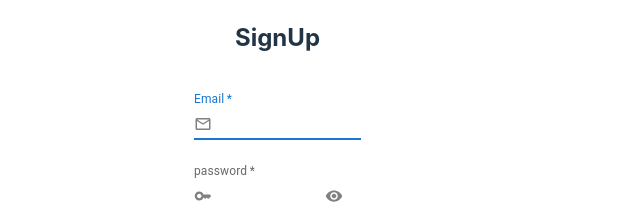
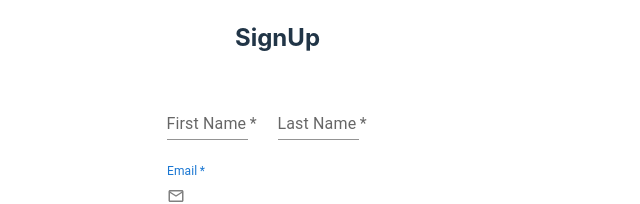
Before and after one commit to PRAVEEN-77491/anythingbuy, a React (Vite) app: page / in a window 1280 px wide. Shown: the top 204 px of the page, without its empty margins (0-640 px from the left). Built offline with nearby package versions, Linux system fonts and the light colour scheme.

Commit message:
changes made

```diff
--- a/src/component/SignUP/SignUp.css
+++ b/src/component/SignUP/SignUp.css
@@ -1,7 +1,7 @@
 .signUp{
     margin: auto;
     text-align: center;
-    width: 30%;
+    width: 40%;
     height: 100vh;
 }
 
@@ -21,6 +21,10 @@
     outline: none;
 }
 
-.phoneNumber{
-    width: 100%;
+.signUp_Fname{
+    margin-right: 30px;
 }
+
+.signUp_name{
+    display: flex;
+}
--- a/src/component/SignUP/SignUp.jsx
+++ b/src/component/SignUP/SignUp.jsx
@@ -74,6 +74,30 @@ function SignUp() {
             <h2>SignUp</h2>
         </div>
         <Box component='form' onSubmit={handleSubmit} sx={{ mt: 1 }}>
+            <div className='signUp_name'>
+                    <TextField
+                    variant='standard'
+                    margin='normal'
+                    required
+                    id='firstName'
+                    name='firstName'
+                    label= "First Name"
+                    InputProps={{
+                        className:"signUp_Fname"
+                    }}
+                    />
+                    <TextField
+                    variant='standard'
+                    margin='normal'
+                    required
+                    id='lastName'
+                    name='lastName'
+                    label= "Last Name"
+                    InputProps={{
+                        className:"signUp_Fname"
+                    }}
+                    />
+                </div>
             <div className='signUp_form'>
                 <TextField
                 variant='standard'
```
